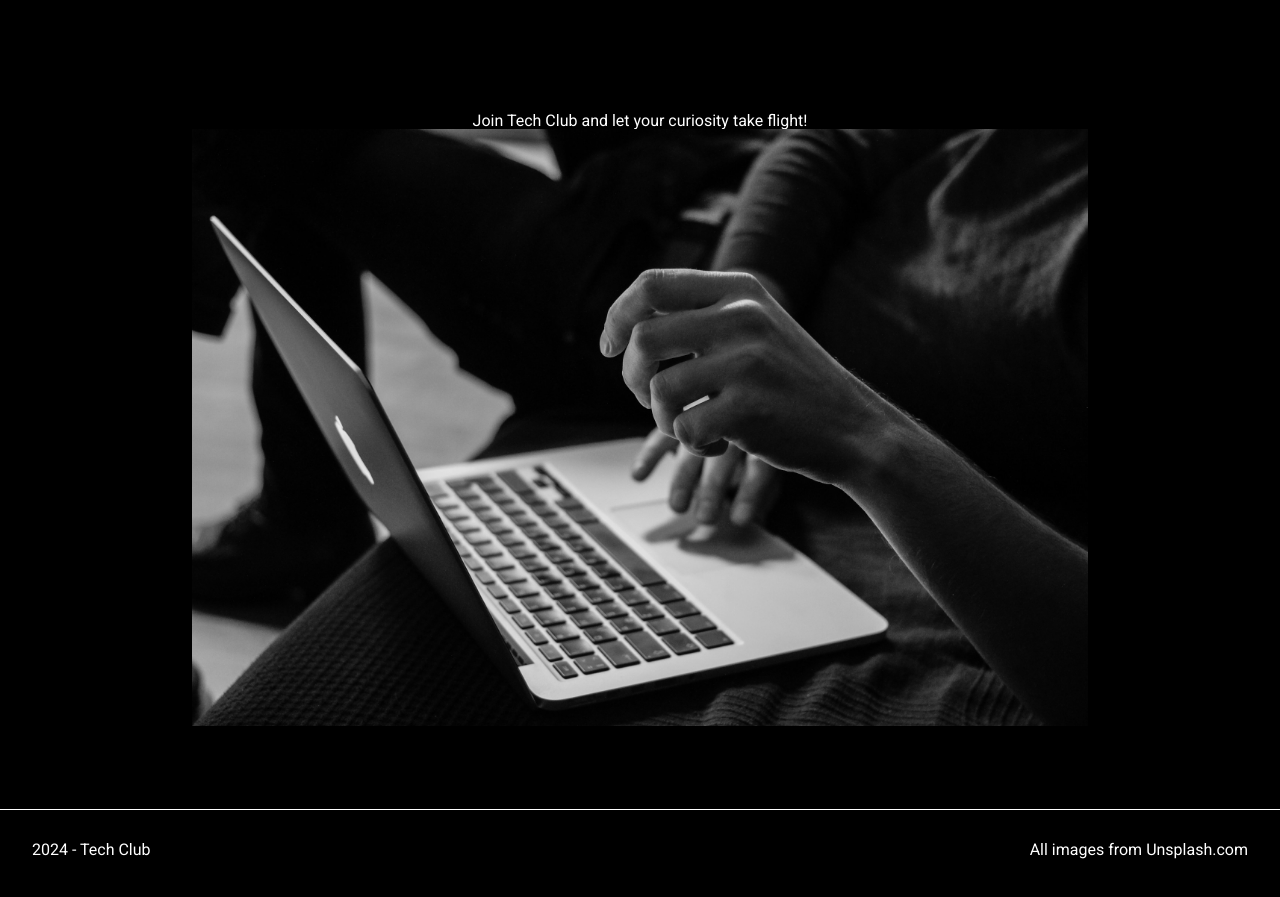
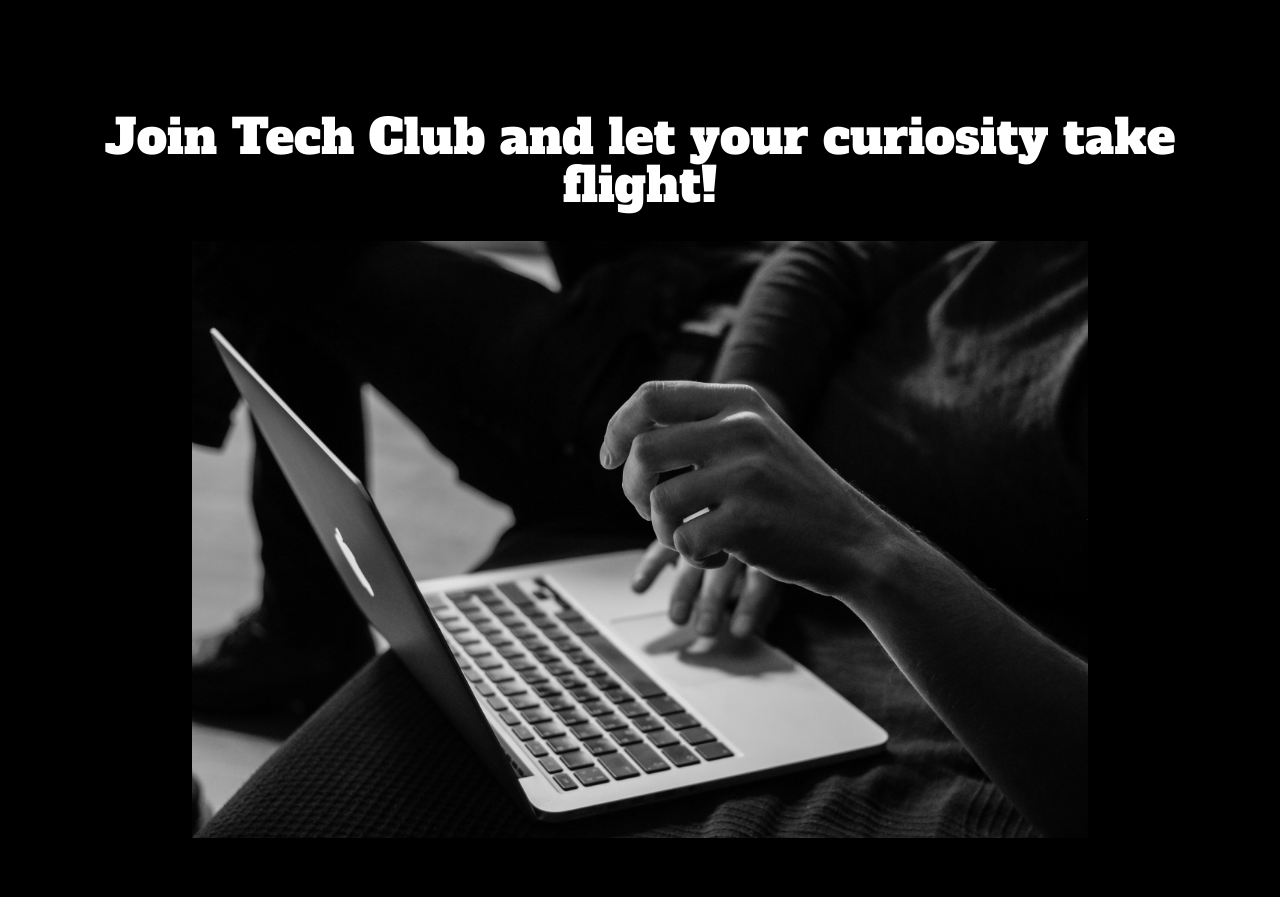
Before and after one commit to d0nda/responsive-club, a plain HTML site: page index.html in a window 1280 px wide. Shown: the part 3134-4031 px from the top of the page. Drawn offline with Linux system fonts and the light colour scheme.

Commit message:
updating index.html

```diff
--- a/index.html
+++ b/index.html
@@ -93,7 +93,7 @@
 
     <section class="join">
         <div class="join-content">
-            <h4>Join Tech Club and let your curiosity take flight!</h4>
+            <h1>Join Tech Club and let your curiosity take flight!</h1>
             <img src="./images/macbook.jpg"  alt="macbook"/>
         </div>
 
```
